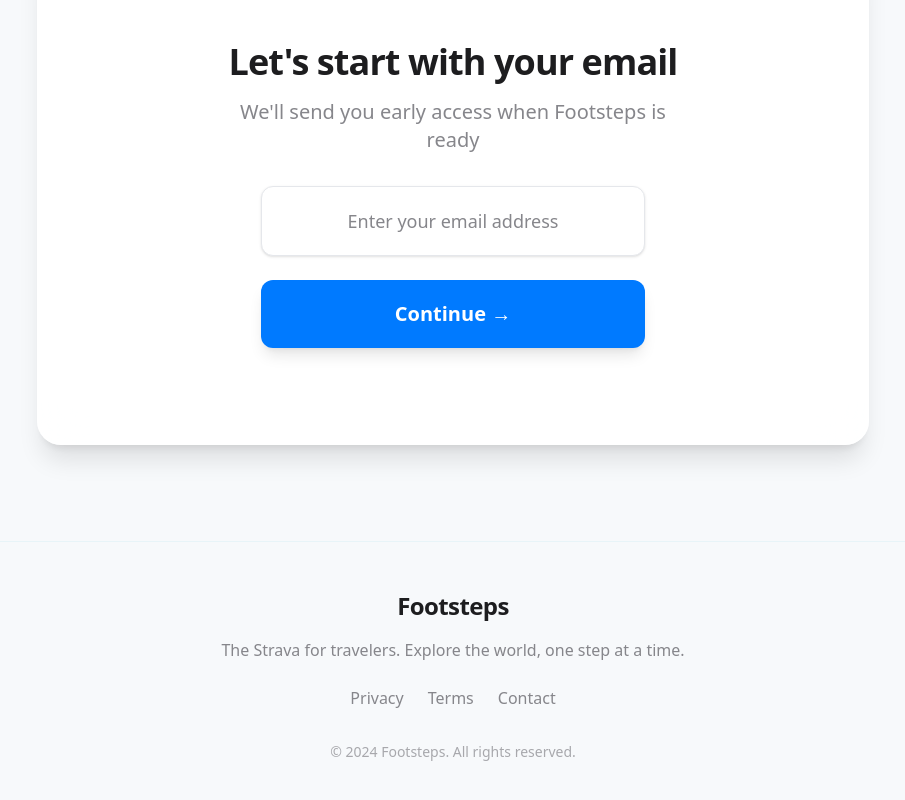
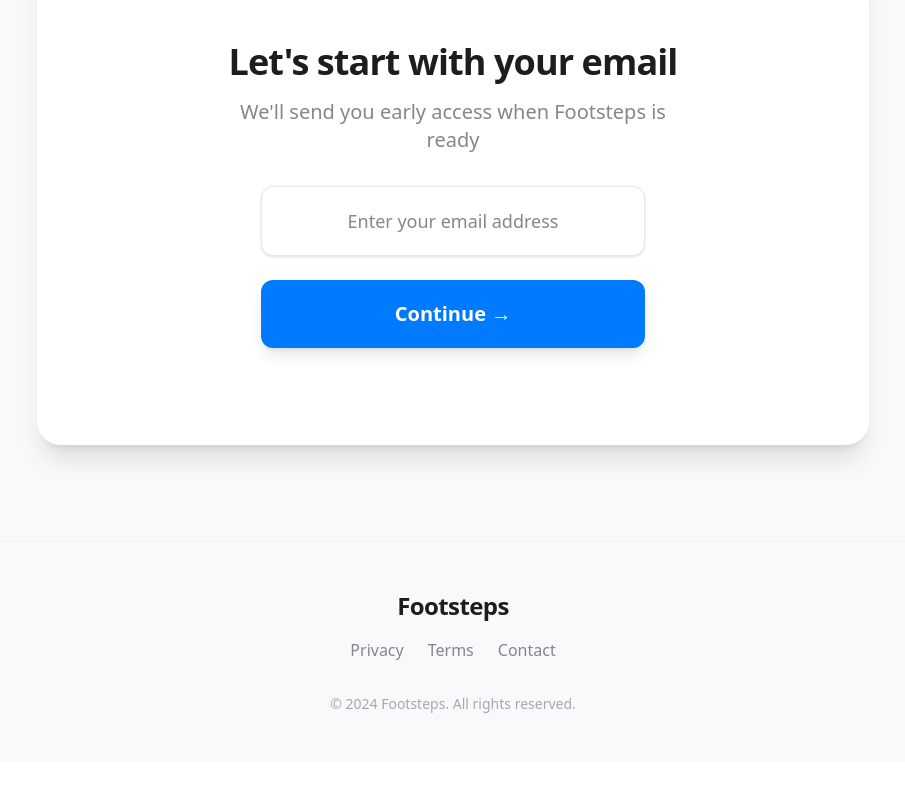
Before and after one commit to vidyadhar03/footsteps, a Next.js app: page / in a window 1280 px wide. Shown: the part 2046-2846 px from the top of the page, without its empty margins (187-1092 px from the left). After the commit the page ends 2808 px from the top, so only its background shows below. Built offline with nearby package versions, Linux system fonts and the light colour scheme.

Commit message:
final home fix

```diff
--- a/src/app/page.tsx
+++ b/src/app/page.tsx
@@ -648,7 +648,6 @@
         <div className="mx-auto max-w-7xl px-6 lg:px-8">
           <div className="text-center">
             <h3 className="text-xl lg:text-2xl font-black text-primary mb-3 lg:mb-4 tracking-tight">Footsteps</h3>
-            <p className="text-sm lg:text-base text-subtle mb-4 lg:mb-6 font-medium">The Strava for travelers. Explore the world, one step at a time.</p>
             <div className="flex justify-center space-x-4 lg:space-x-6">
               <a href="#" className="text-sm lg:text-base text-subtle hover:text-brand transition-colors font-medium">Privacy</a>
               <a href="#" className="text-sm lg:text-base text-subtle hover:text-brand transition-colors font-medium">Terms</a>
```
